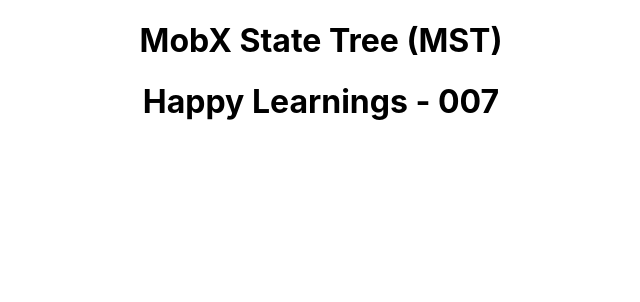
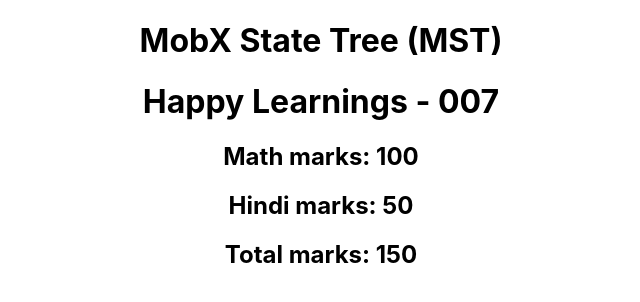
Before and after one commit to AmirMustafa/react-mobx-todo, a React (Create React App) app: page / in a window 1280 px wide. Shown: the top 302 px of the page, without its empty margins (319-959 px from the left). Built offline with nearby package versions, Linux system fonts and the light colour scheme.

Commit message:
feat: fetching store data, computable data (total marks - getter)

```diff
--- a/src/mst/Home.js
+++ b/src/mst/Home.js
@@ -5,6 +5,10 @@
     return (
         <div>
             <h1>{store.userName} - {store.userId}</h1>
+            <h2>Math marks: {store.math}</h2>
+            <h2>Hindi marks: {store.hindi}</h2>
+            <h2>Total marks: {store.totalMarks}</h2>
+            {/* <button onClick={}>Update Hindi</button> */}
         </div>
     );
 }
```
